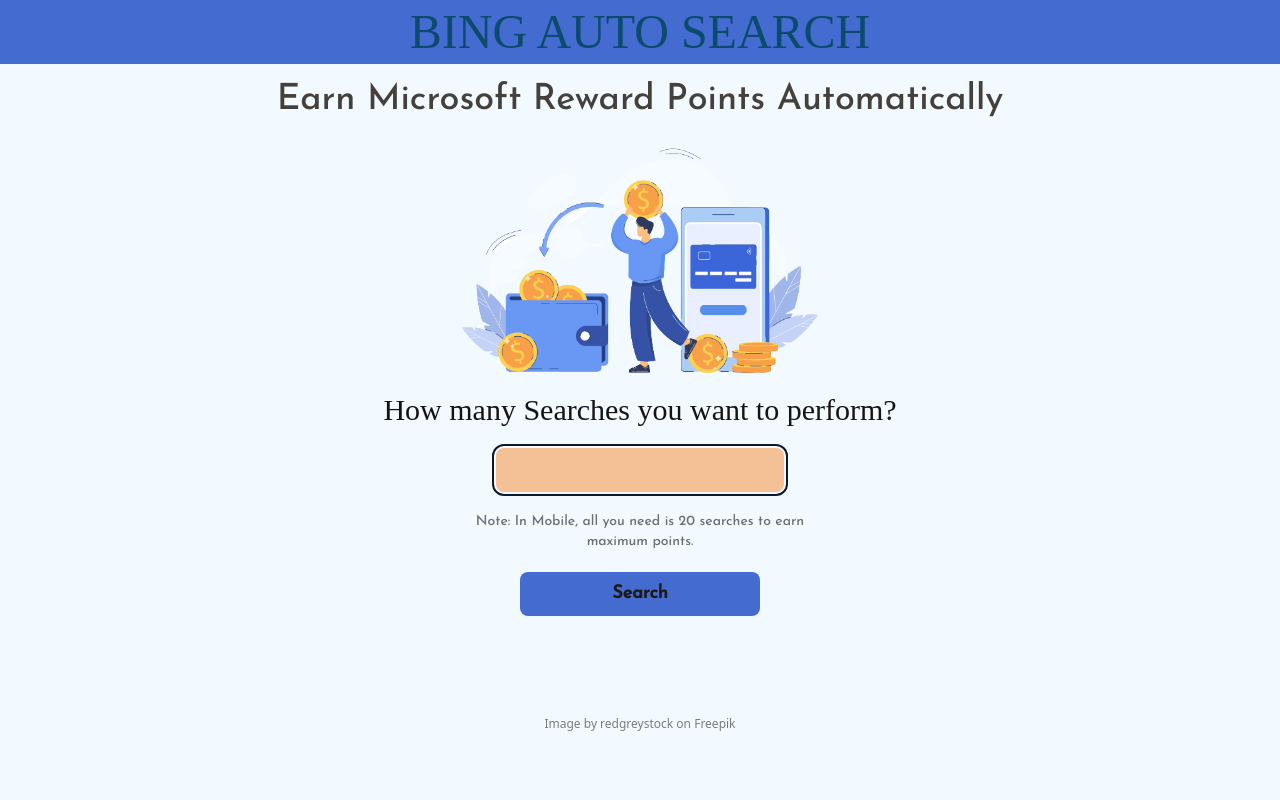
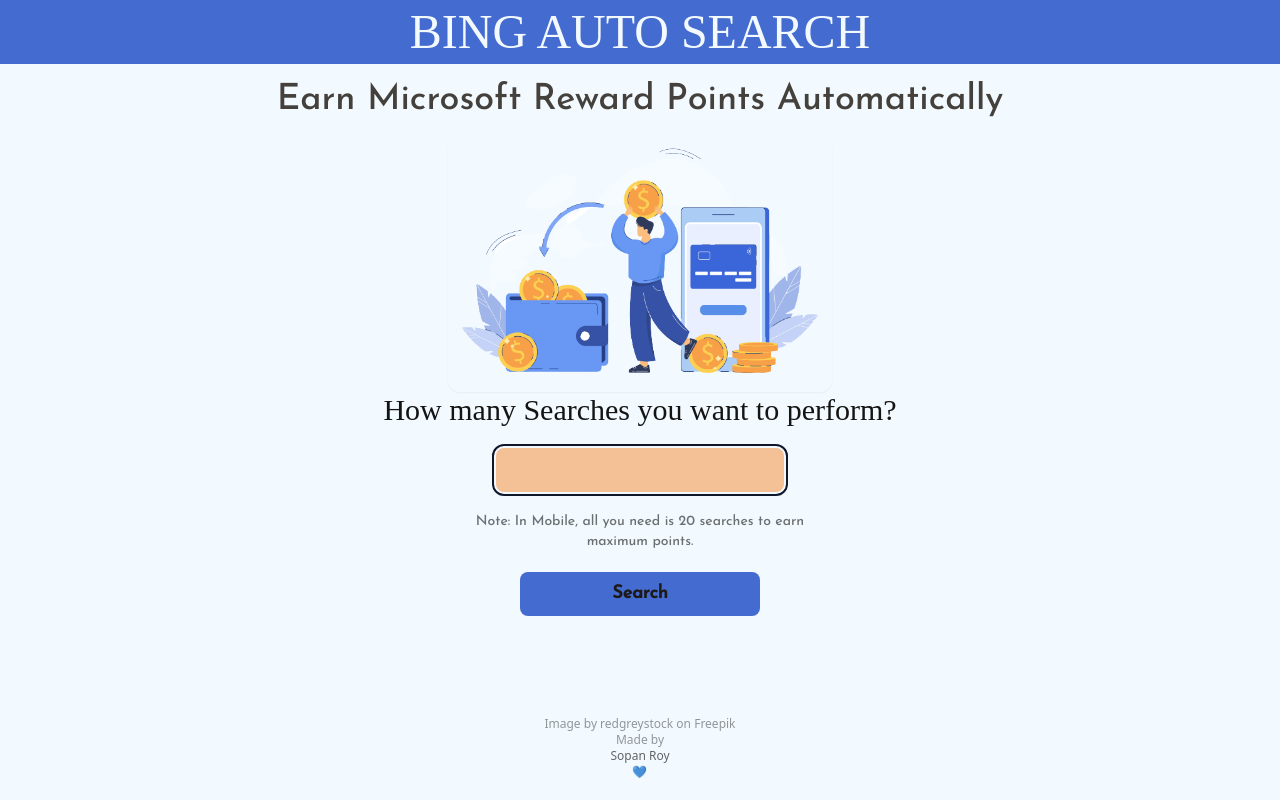
Before and after one commit to sopan619/bing-search-web, a React (Vite) app: page / in a window 1280 px wide. Built offline with nearby package versions, Linux system fonts and the light colour scheme; a web font is replaced by a local one.

Commit message:
Final commit

```diff
--- a/src/components/ourBody.jsx
+++ b/src/components/ourBody.jsx
@@ -19,7 +19,6 @@
   const stopSearch = ()=>{
     value = document.getElementById("myInp").value
     searchCount = (value -1) * 5000
-    // console.log(value)
     openTab();
     let s = setInterval(()=>{
       openTab()
@@ -27,6 +26,7 @@
     )
     setTimeout(()=>{
       clearInterval(s);
+      document.getElementById("note").innerHTML = "Feels nice right? You have earned all the points, go to your next account now :)";
     },searchCount)
   }
 
@@ -38,19 +38,22 @@
         </h1>
       </div>
       <div className='image sm:w-[80vw] md:w-[75vw] lg:w-[30vw] mx-auto'>
-        <img src={image} alt="man adding money to wallet" className='rounded-xl' />
+        <img src={image} alt="man adding money to wallet" className='rounded-xl shadow-sm' />
       </div>
       <div className="mx-auto items-center flex flex-col gap-5">
         <label htmlFor="myInp" className="text-[#141413] text-xl md:text-2xl lg:text-3xl font-fasthand">How many Searches you want to perform?</label>
         <input type="number" id="myInp" className="w-72 py-2 rounded-lg bg-[#f59a51]/60 outline-2 outline outline-offset-2 text-center text-slate-900 text-lg font-josefin font-bold"/>
 
-        <p className='text-[#141413]/60 font-josefin text-sm w-3/4 text-center'>Note: In Mobile, all you need is 20 searches to earn maximum points.</p>
+        <p id='note' className='text-[#141413]/60 font-josefin text-sm w-3/4 text-center'>Note: In Mobile, all you need is 20 searches to earn maximum points.</p>
         <div>
 
         <button className="bg-[#446bd0] hover:bg-[#446bd0]/50 py-2 rounded-lg text-lg text-stone-900 font-josefin font-bold w-60" onClick={stopSearch}>Search</button>
       </div>
-      <footer className='mt-20'>
-        <p className='text-xs opacity-50'>Image by redgreystock on Freepik</p>
+      <footer className='sm:mt-20 mt-14 flex flex-col items-center'>
+        <p className='text-xs opacity-40'>Image by redgreystock on Freepik</p>
+        <p className='text-xs opacity-40'>Made by</p>
+        <p className='text-xs opacity-60'>Sopan Roy</p>
+        <p className='text-xs opacity-80'>💙</p>
       </footer>
       </div>
 
--- a/src/components/ourNav.jsx
+++ b/src/components/ourNav.jsx
@@ -4,7 +4,7 @@
   return (
     <>
     <nav className='bg-[#446bd0] h-16 w-screen flex items-center'>
-      <h1 className='mx-auto text-sky-900 font-rubik text-3xl md:text-4xl lg:text-5xl'>BING AUTO SEARCH</h1>
+      <h1 className='mx-auto text-[#f3faff] font-rubik text-3xl md:text-4xl lg:text-5xl'>BING AUTO SEARCH</h1>
     </nav>
     </>
   )
```
Lines whose indentation alone changed are shown as unchanged.
